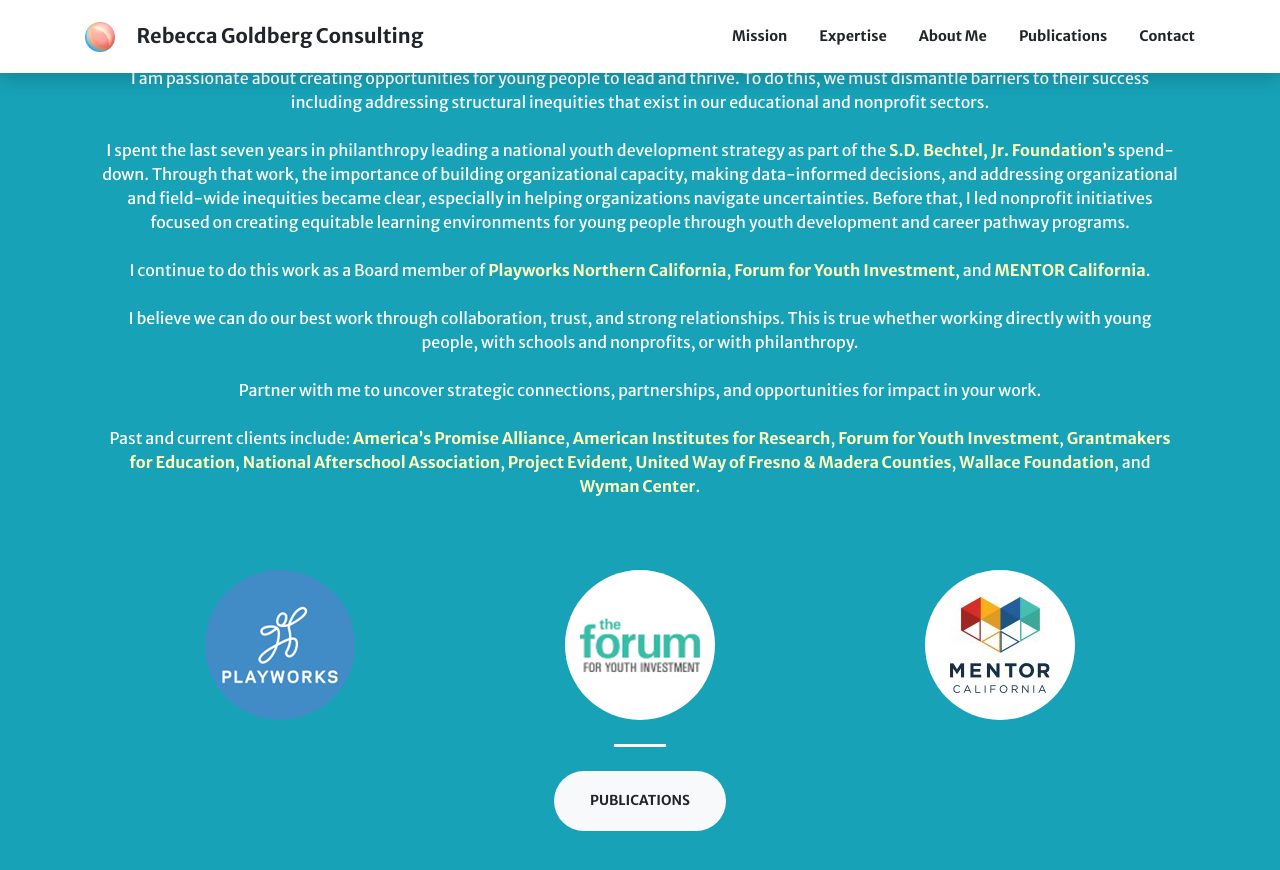
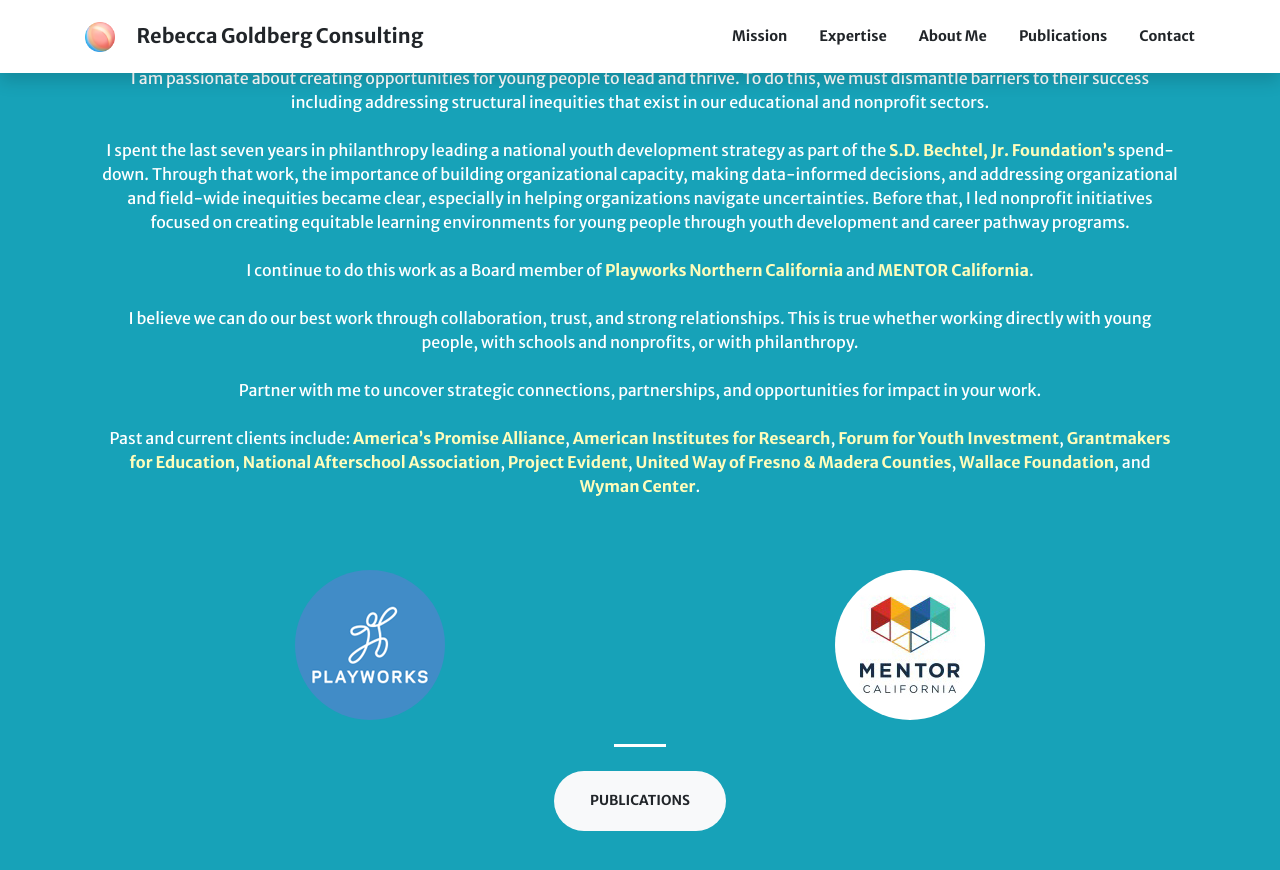
Before and after one commit to rebeccagoldberg/rebeccagoldberg.github.io, a Jekyll site: the page built from index.md, in a window 1280 px wide and 900 px high, scrolled down 2550 px. Shown: the top 870 px of the window. Built offline with Jekyll 4.4.1, drawn with Linux system fonts in a browser that asks for light colours.

Commit message:
Update index.md

```diff
--- a/index.md
+++ b/index.md
@@ -69,7 +69,7 @@
       - text: >
           I spent the last seven years in philanthropy leading a national youth development strategy as part of the [S.D. Bechtel, Jr. Foundation's](http://sdbjrfoundation.org/){:target="_blank"} spend-down. Through that work, the importance of building  organizational capacity, making data-informed decisions, and addressing organizational and field-wide inequities became clear, especially in helping organizations navigate uncertainties. Before that, I led nonprofit initiatives focused on creating equitable learning environments for young people through youth development and career pathway programs.
       - text: >
-          I continue to do this work as a Board member of [Playworks Northern California](https://www.playworks.org/northern-california/){:target="_blank"}, [Forum for Youth Investment](https://forumfyi.org/){:target="_blank"}, and [MENTOR California](https://www.mentorcaliforniayouth.org/){:target="_blank"}.
+          I continue to do this work as a Board member of [Playworks Northern California](https://www.playworks.org/northern-california/){:target="_blank"} and [MENTOR California](https://www.mentorcaliforniayouth.org/){:target="_blank"}.
       - text: >
           I believe we can do our best work through collaboration, trust, and strong relationships. This is true whether working directly with young people, with schools and nonprofits, or with philanthropy.
       - text: >
@@ -83,9 +83,6 @@
       - url: https://www.playworks.org/northern-california/
         title: Playworks Northern California
         img: playworkslogo.png
-      - url: https://forumfyi.org/
-        title: Forum for Youth Investment
-        img: fyilogo.png
       - url: https://www.mentorcaliforniayouth.org/
         title: MENTOR California
         img: MENTORCA.jpeg
```
